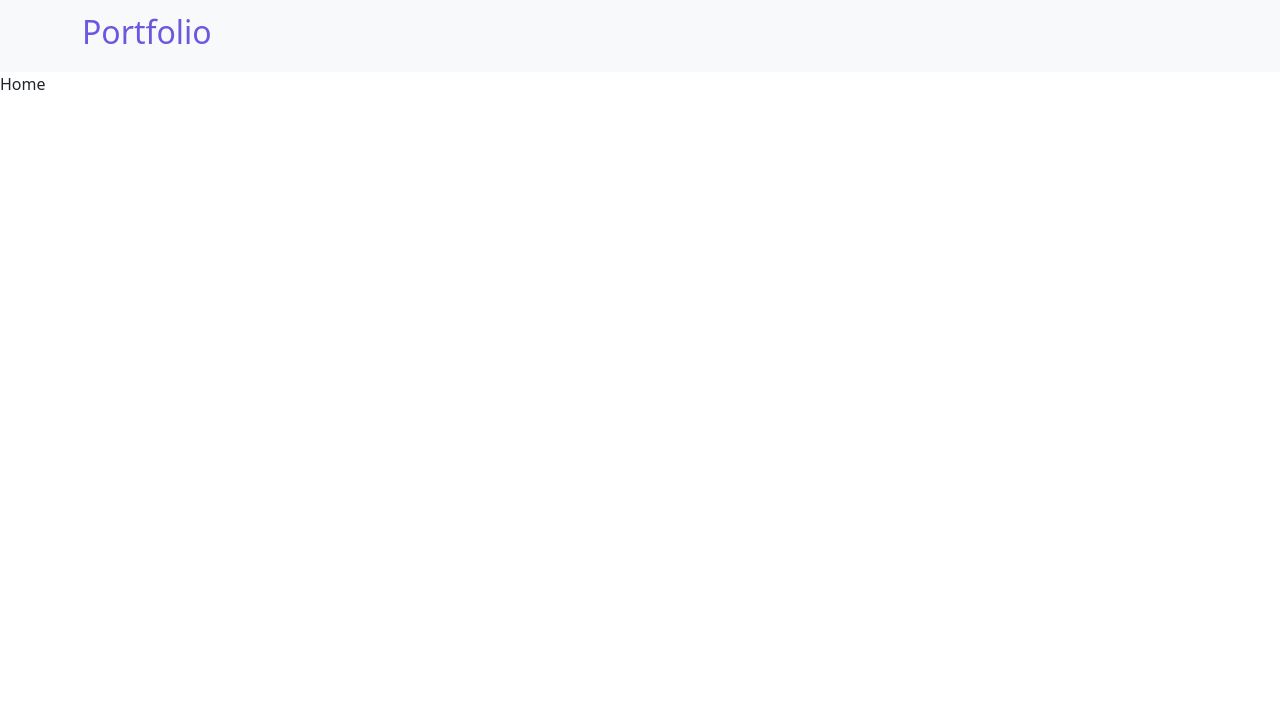
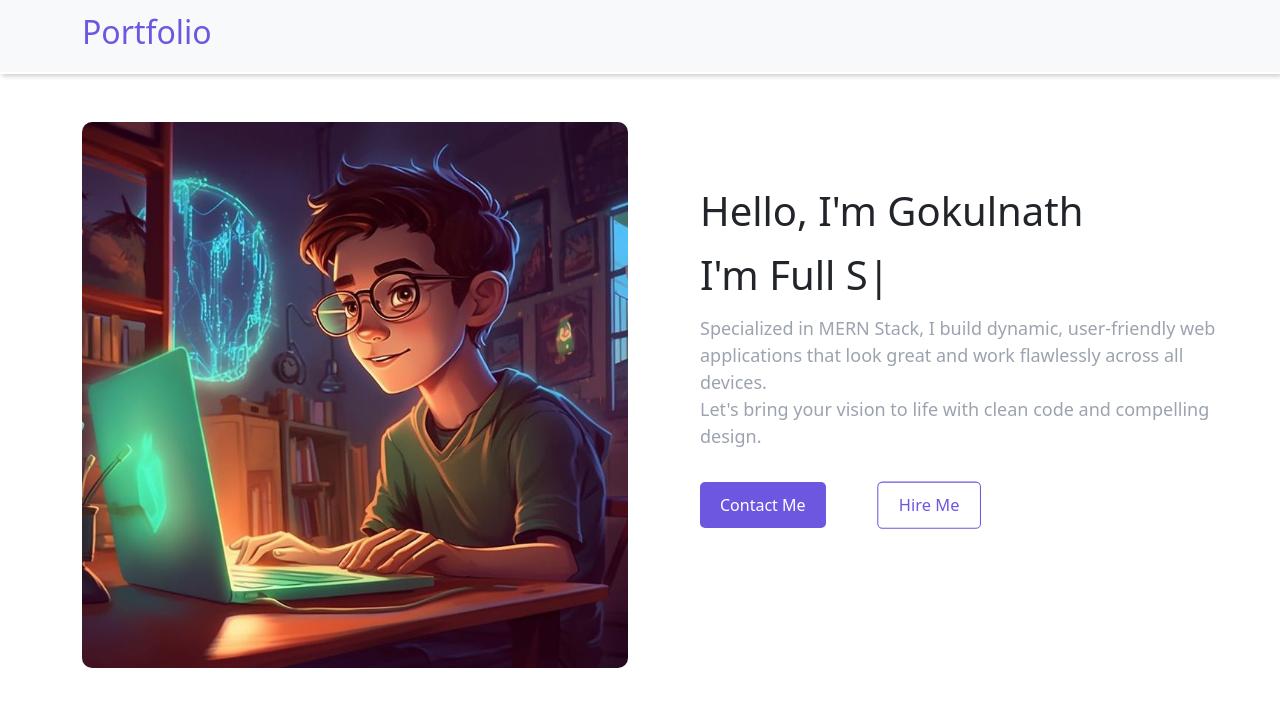
Before and after one commit to gokul-vsi/portfolio, a React (Vite) app: page / in a window 1280 px wide. Shown: the top 706 px of the page. Built offline with nearby package versions, Linux system fonts and the light colour scheme.

Commit message:
hero-section

```diff
--- a/index.html
+++ b/index.html
@@ -23,5 +23,6 @@
     <script type="module" src="/src/main.jsx"></script>
     <!-- Bootstrap-js-cdn -->
     <script src="https://cdn.jsdelivr.net/npm/bootstrap@5.3.3/dist/js/bootstrap.bundle.min.js" integrity="sha384-YvpcrYf0tY3lHB60NNkmXc5s9fDVZLESaAA55NDzOxhy9GkcIdslK1eN7N6jIeHz" crossorigin="anonymous"></script>
+    <script src="https://unpkg.com/typed.js@2.1.0/dist/typed.umd.js"></script>
   </body>
 </html>
--- a/package.json
+++ b/package.json
@@ -13,7 +13,8 @@
     "animate.css": "^4.1.1",
     "react": "^18.3.1",
     "react-dom": "^18.3.1",
-    "react-router-dom": "^7.0.2"
+    "react-router-dom": "^7.0.2",
+    "typed.js": "^2.1.0"
   },
   "devDependencies": {
     "@eslint/js": "^9.15.0",
--- a/src/App.css
+++ b/src/App.css
@@ -13,3 +13,39 @@
     background-color: #6e57e0;
     border-radius: 5px;
 }
+.navbar{
+    border-bottom: 2px solid #ffffff;
+    box-shadow: 2px 2px 5px #ccc;
+}
+
+/* =================Home================= */
+.home-img{
+    border-radius: 10px;
+}
+.home-p{
+    font-size: 18px;
+    color:  #9ca3af;
+}
+.home-2{
+    margin-top: 65px !important;
+}
+@media (max-width:768px) {
+    .home-2{
+        margin-top: 0px !important;
+    }
+}
+.home1-btn{
+    all: unset;
+    background-color: #6e57e0;
+    color: #ffffff;
+    border-radius: 5px;
+    padding: 10px 20px;
+}
+.home2-btn{
+    all: unset;
+    background-color: #ffffff;
+    border:1px solid  #6e57e0;
+    color: #6e57e0;
+    border-radius: 5px;
+    padding: 10px 20px;
+}
--- /dev/null
+++ b/src/AutoType.jsx
@@ -0,0 +1,30 @@
+import React, { useEffect, useRef } from 'react';
+import Typed from 'typed.js';
+
+export const AutoType = () => {
+  const typedRef = useRef(null);
+
+  useEffect(() => {
+
+    const options = {
+      strings: ["Full Stack  developer", "Web Designer","MERN Stack developer"],
+      typeSpeed: 100,
+      backSpeed: 100,
+      loop: true,
+    };
+
+
+    const typedInstance = new Typed(typedRef.current, options);
+
+
+    return () => {
+      typedInstance.destroy();
+    };
+  }, []);
+
+  return (
+    <div>
+      <h1 className='ms-md-5 ms-lg-5 mt-3'>I'm <span className="auto-type" ref={typedRef}></span> </h1>
+    </div>
+  );
+};
--- a/src/Header.jsx
+++ b/src/Header.jsx
@@ -4,7 +4,7 @@ import { Link } from 'react-router-dom'
 export const Header = () => {
   return (
     <div>
-      <nav class="navbar navbar-expand-lg bg-body-tertiary">
+      <nav class="navbar navbar-expand-lg bg-body-tertiary sticky-top">
   <div class="container">
     <a class="navbar-brand animate__animated animate__fadeInDown" href="#"><h2>Portfolio</h2></a>
     <button class="navbar-toggler" type="button" data-bs-toggle="collapse" data-bs-target="#navbarSupportedContent" aria-controls="navbarSupportedContent" aria-expanded="false" aria-label="Toggle navigation">
--- a/src/Home.jsx
+++ b/src/Home.jsx
@@ -1,9 +1,26 @@
 import React from 'react'
+import image1 from './images/portfolio-1.jpg'
+import { AutoType } from './AutoType'
 
 export const Home = () => {
   return (
-    <div>Home
-      <div></div>
+    <div>
+      <div className="container">
+        <div className="row">
+          <div className="col-md-6 col-lg-6 order-2 order-md-1 mt-5">
+             <img src={image1} alt="portfolio-image" className='img-fluid home-img h-70 ' />
+          </div>
+          <div className="col-md-6 col-lg-6 order-1 order-md-2 mt-md-5 home-2">
+            <h1 className='mt-5 ms-md-5 ms-lg-5'>Hello, I'm Gokulnath</h1>
+             <AutoType/>
+             <p className='ms-md-5 ms-lg-5 mt-3 home-p w-100'>Specialized in MERN Stack, I build dynamic, user-friendly web applications that look great and work flawlessly across all devices. <br /> Let's bring your vision to life with clean code and compelling design.</p>
+             <div className='d-flex gap-1'>
+             <button className='ms-md-5 ms-lg-5 mt-3  home1-btn'>Contact Me</button>
+             <div className='animate__animated animate__pulse animate__slow animate__infinite'><button className='ms-md-5 ms-lg-5 mt-3 home2-btn'>Hire Me</button></div>
+             </div>
+          </div>
+        </div>
+      </div>
     </div>
 
   )
--- /dev/null
+++ b/src/type.js
@@ -0,0 +1,6 @@
+var typed = new Typed(".auto-type",{
+    strings:["gokulnath","programmer"],
+    typeSpeed:300,
+    backSpeed:300,
+    loop:true
+})
```
Also changed, not shown: src/images/portfolio-1.jpg (added), 1 other file (tests, documents, lock files or other folders).
